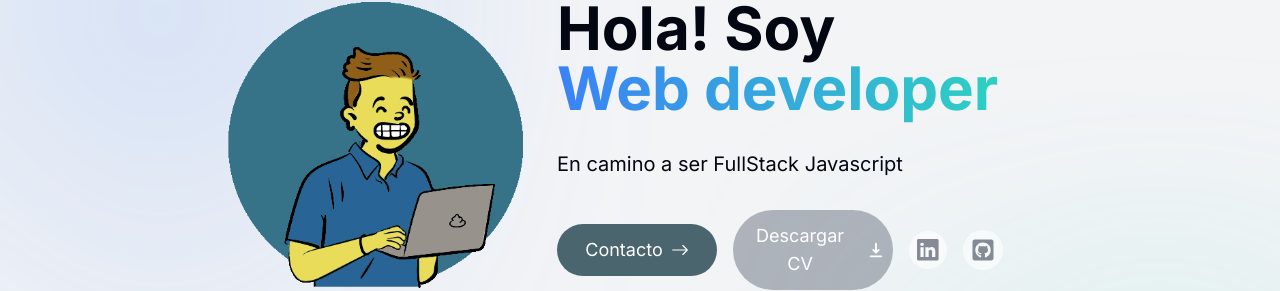
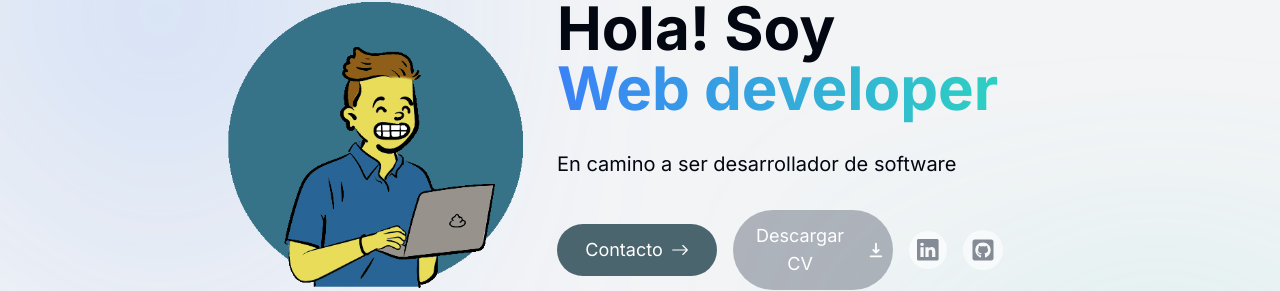
Before and after one commit to Ferclemens/portfolio-v2, a Next.js app: page / in a window 1280 px wide. Shown: the part 146-437 px from the top of the page. Built offline with nearby package versions, Linux system fonts and the light colour scheme.

Commit message:
update cv

```diff
--- a/components/intro.tsx
+++ b/components/intro.tsx
@@ -63,7 +63,7 @@ export default function Intro() {
           </span>
         </h1>
         <p className="text-lg sm:text-xl py-7 sm:py-5 lg:py-8 max-w-lg">
-          En camino a ser FullStack Javascript
+          En camino a ser desarrollador de software
         </p>
         <div className="flex gap-1 sm:gap-3 lg:gap-4  items-center text-center sm:max-w-[28rem] lg:max-w-[30rem]">
           <Link
```
Also changed, not shown: 1 other file (tests, documents, lock files or other folders).
